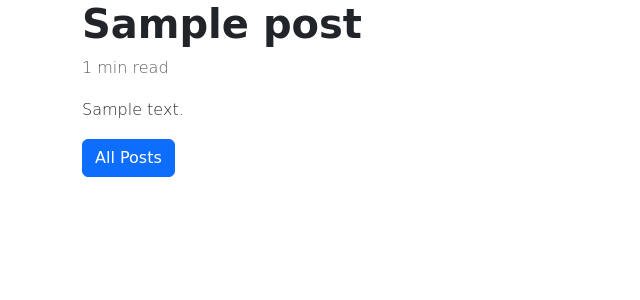
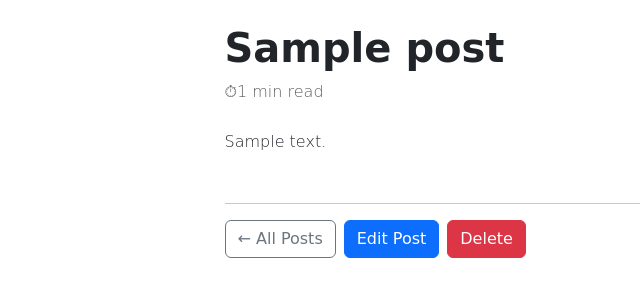
Before and after one commit to timodev96-alt/T-Blog, a Flask app: page /posts/1 in a window 1280 px wide. Shown: the part 56-356 px from the top of the page, without its empty margins (0-640 px from the left). Run offline with Flask 3, Linux system fonts and the light colour scheme; a database or web service that is not in the repository returns one stand-in record (values such as "Sample title"); some libraries are stand-ins or nearby versions.

Commit message:
Fixed bugs

```diff
--- a/templates/show_posts.html
+++ b/templates/show_posts.html
@@ -5,25 +5,22 @@
 {% endblock %}
 
 {% block content  %}
-<h1>{{ post.title }}</h1>
-<p class="text-muted">{{ reading_time }} min read </p>
-<div class="post-body">{{ rendered_body | safe }} </div>
+<div class="row justify-content-center my-4">
+    <div class="col-md-9">
+        <h1 class="mb-2">{{ post.title }}</h1>
+        <p class="text-muted mb-4">⏱{{ reading_time }} min read</p>
 
-<div class="row row-cols-auto">
-    <div class="col">
-        <a href="/" class="btn btn-primary">All Posts</a>
+        <div class="post-body mb-5">{{ rendered_body | safe }}</div>
+
+        <hr>
+
+        <div class="d-flex gap-2">
+            <a href="/" class="btn btn-outline-secondary">&larr; All Posts</a>
+            <a href="{{ url_for('Blog.update', post_id=post['id']) }}" class="btn btn-primary">Edit Post</a>
+            <form action="{{ url_for('Blog.delete', post_id=post['id'])}}" method="POST" onsubmit="return confirm('Delete this post?');">
+                <button type="submit" class="btn btn-danger">Delete</button>
+            </form>
+        </div>
     </div>
-
-    {% if g.user and post['author_id'] == g.user['id'] %}
-    <div class="col">
-        <a href="{{ url_for('Blog.update', post_id=post['id']) }}" class="btn btn-primary">Edit Post</a>
-    </div>
-    <div class="col">
-        <form action="{{ url_for('Blog.delete', post_id=post['id'])}}" method="POST">
-            <button type="submit" class="btn btn-danger">Delete Post</button>
-        </form>
-    </div>
-    {% endif %}
 </div>
-
 {% endblock %}
```
